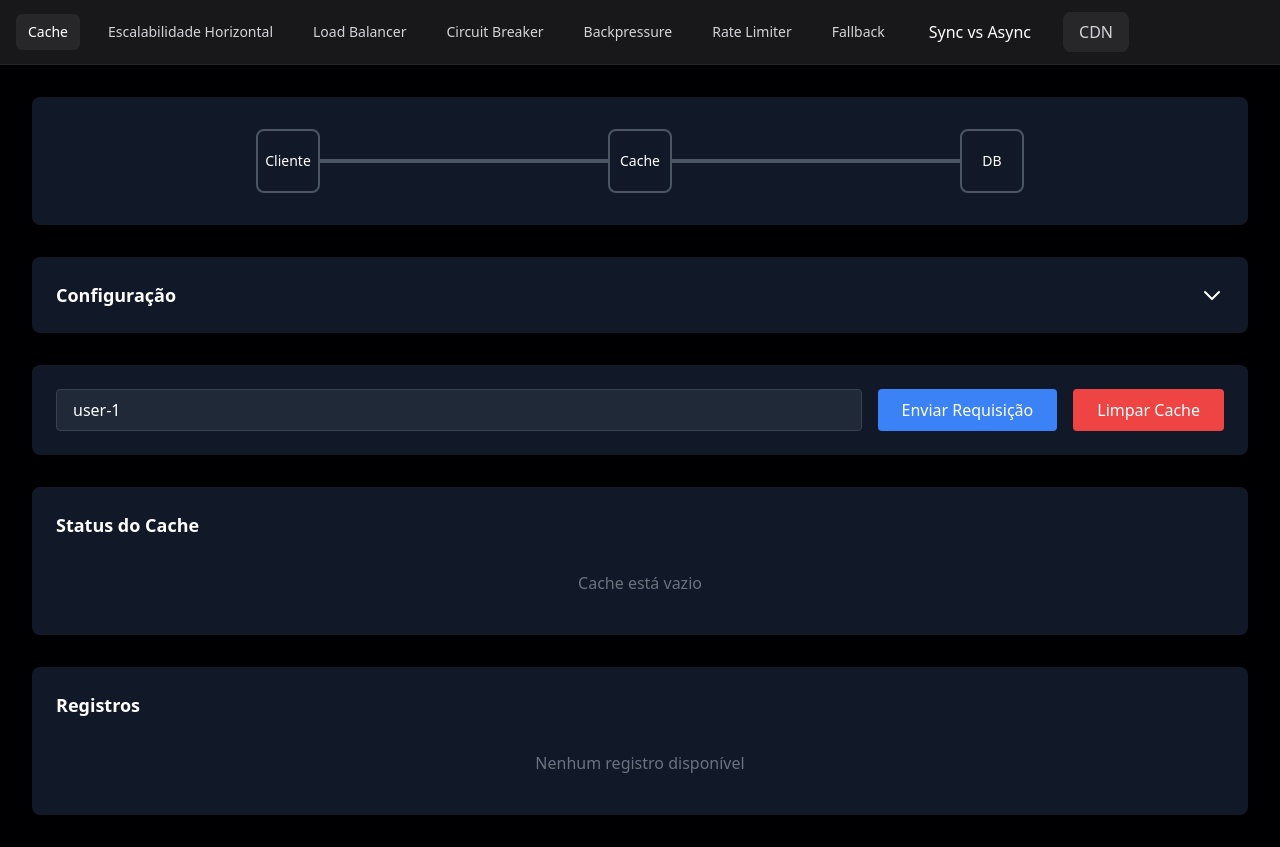
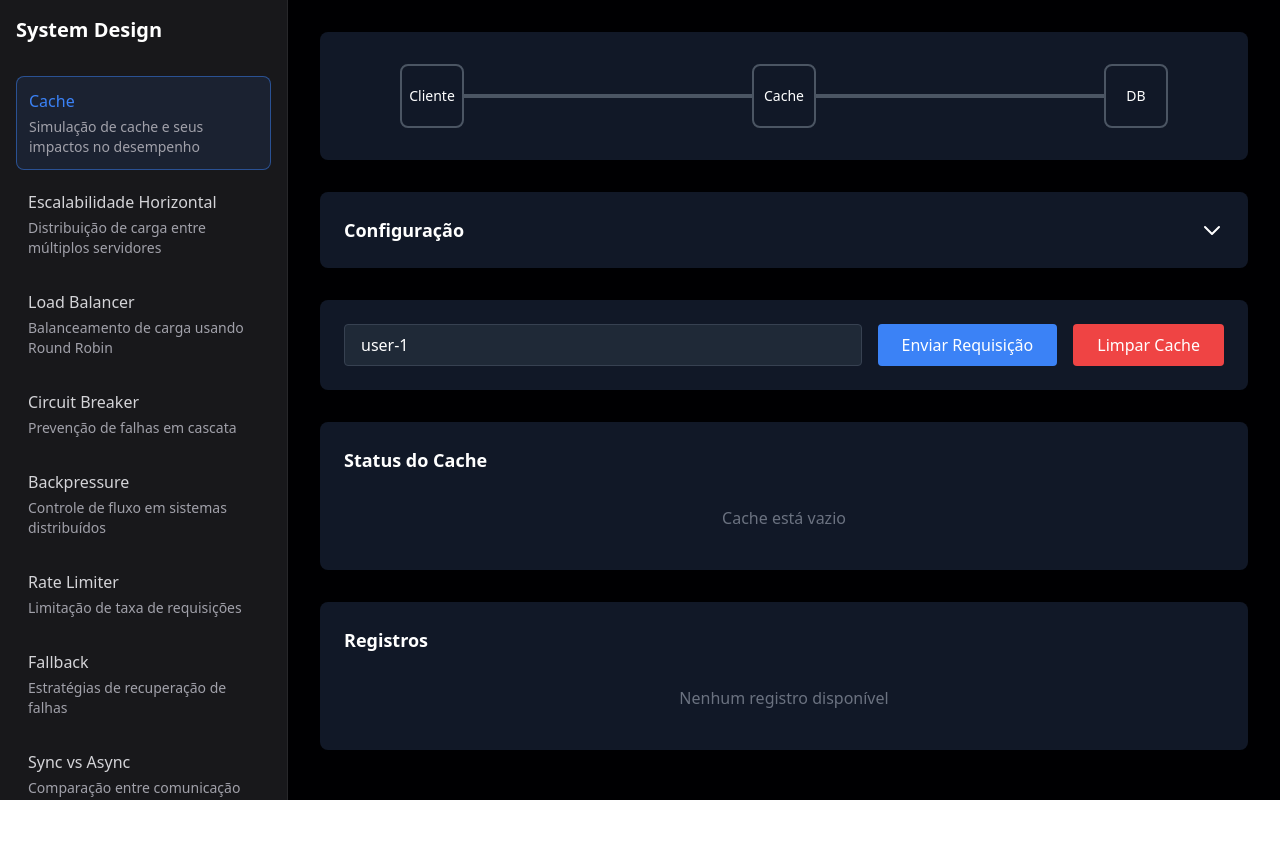
Before and after one commit to flaviojmendes/dinamos, a React (Vite) app: page / in a window 1280 px wide. After the commit the page ends 800 px from the top, so only its background shows below. Built offline with nearby package versions, Linux system fonts and the light colour scheme; a web font is replaced by a local one.

Commit message:
side menu

```diff
--- a/src/App.tsx
+++ b/src/App.tsx
@@ -1,116 +1,122 @@
 import { Routes, Route, NavLink, Link } from 'react-router-dom';
+import { useState, useEffect } from 'react';
+import { motion, AnimatePresence } from 'framer-motion';
 import CacheSimulation from "./components/CacheSimulation/CacheSimulation";
 import HorizontalScaling from './components/HorizontalScaling/HorizontalScaling';
-import LoadBalancer from './components/LoadBalancer/LoadBalancer';
 import CircuitBreaker from './components/CircuitBreaker/CircuitBreaker';
 import Backpressure from './components/Backpressure/Backpressure';
 import RateLimiter from './components/RateLimiter/RateLimiter';
 import Fallback from './components/Fallback/Fallback';
 import AsyncSync from './components/AsyncSync/AsyncSync';
 import CDN from './components/CDN/CDN';
+import RoundRobin from './components/RoundRobin/RoundRobin';
 
 import "./App.css";
-import RoundRobin from './components/RoundRobin/RoundRobin';
+
+const menuItems = [
+  { path: "/", name: "Cache", description: "Simulação de cache e seus impactos no desempenho" },
+  { path: "/horizontal-scaling", name: "Escalabilidade Horizontal", description: "Distribuição de carga entre múltiplos servidores" },
+  { path: "/load-balancer", name: "Load Balancer", description: "Balanceamento de carga usando Round Robin" },
+  { path: "/circuit-breaker", name: "Circuit Breaker", description: "Prevenção de falhas em cascata" },
+  { path: "/backpressure", name: "Backpressure", description: "Controle de fluxo em sistemas distribuídos" },
+  { path: "/rate-limiter", name: "Rate Limiter", description: "Limitação de taxa de requisições" },
+  { path: "/fallback", name: "Fallback", description: "Estratégias de recuperação de falhas" },
+  { path: "/async-sync", name: "Sync vs Async", description: "Comparação entre comunicação síncrona e assíncrona" },
+  { path: "/cdn", name: "CDN", description: "Rede de distribuição de conteúdo" }
+];
 
 export default function App() {
+  const [isSidebarOpen, setIsSidebarOpen] = useState(true);
+  const [isMobile, setIsMobile] = useState(false);
+
+  useEffect(() => {
+    const checkMobile = () => {
+      setIsMobile(window.innerWidth < 768);
+      if (window.innerWidth < 768) {
+        setIsSidebarOpen(false);
+      }
+    };
+
+    checkMobile();
+    window.addEventListener('resize', checkMobile);
+    return () => window.removeEventListener('resize', checkMobile);
+  }, []);
+
   return (
-    <div className="min-h-screen bg-black text-white">
-      <nav className="bg-zinc-900 border-b border-zinc-800">
-        <div className="max-w-7xl mx-auto px-4">
-          <div className="flex items-center justify-between h-16">
-            <div className="flex items-center gap-4">
+    <div className="min-h-screen bg-black text-white flex">
+      {/* Overlay for mobile */}
+      {isMobile && isSidebarOpen && (
+        <div
+          className="fixed inset-0 bg-black bg-opacity-50 z-20"
+          onClick={() => setIsSidebarOpen(false)}
+        />
+      )}
+
+      {/* Sidebar */}
+      <AnimatePresence mode="wait">
+        {(isSidebarOpen || !isMobile) && (
+          <motion.nav
+            initial={{ x: -300 }}
+            animate={{ x: 0 }}
+            exit={{ x: -300 }}
+            transition={{ type: "spring", bounce: 0, duration: 0.4 }}
+            className={`bg-zinc-900 border-r border-zinc-800 w-72 fixed md:relative h-screen z-30 overflow-y-auto
+              ${isMobile ? 'shadow-lg' : ''}`}
+          >
+            <div className="p-4">
+              <div className="flex items-center justify-between mb-8">
+                <h1 className="text-xl font-bold text-white">System Design</h1>
+                {isMobile && (
+                  <button
+                    onClick={() => setIsSidebarOpen(false)}
+                    className="p-2 hover:bg-zinc-800 rounded-lg"
+                  >
+                    <svg className="w-6 h-6" fill="none" stroke="currentColor" viewBox="0 0 24 24">
+                      <path strokeLinecap="round" strokeLinejoin="round" strokeWidth={2} d="M6 18L18 6M6 6l12 12" />
+                    </svg>
+                  </button>
+                )}
+              </div>
+
+              <div className="space-y-2">
+                {menuItems.map((item) => (
                   <NavLink
-                to="/"
+                    key={item.path}
+                    to={item.path}
                     className={({ isActive }) =>
-                  `px-3 py-2 rounded-md text-sm font-medium ${
-                    isActive ? 'bg-zinc-800 text-white' : 'text-zinc-300 hover:bg-zinc-800 hover:text-white'
+                      `block p-3 rounded-lg transition-colors ${
+                        isActive
+                          ? 'bg-blue-500/10 text-blue-500 border border-blue-500/50'
+                          : 'text-zinc-300 hover:bg-zinc-800 hover:text-white'
                       }`
                     }
+                    onClick={() => isMobile && setIsSidebarOpen(false)}
                   >
-                Cache
+                    <div className="font-medium">{item.name}</div>
+                    <div className="text-sm text-zinc-400 mt-1">{item.description}</div>
                   </NavLink>
-              <NavLink
-                to="/horizontal-scaling"
-                className={({ isActive }) =>
-                  `px-3 py-2 rounded-md text-sm font-medium ${
-                    isActive ? 'bg-zinc-800 text-white' : 'text-zinc-300 hover:bg-zinc-800 hover:text-white'
-                  }`
-                }
-              >
-                Escalabilidade Horizontal
-              </NavLink>
-              <NavLink
-                to="/load-balancer"
-                className={({ isActive }) =>
-                  `px-3 py-2 rounded-md text-sm font-medium ${
-                    isActive ? 'bg-zinc-800 text-white' : 'text-zinc-300 hover:bg-zinc-800 hover:text-white'
-                  }`
-                }
-              >
-                Load Balancer
-              </NavLink>
-              <NavLink
-                to="/circuit-breaker"
-                className={({ isActive }) =>
-                  `px-3 py-2 rounded-md text-sm font-medium ${
-                    isActive ? 'bg-zinc-800 text-white' : 'text-zinc-300 hover:bg-zinc-800 hover:text-white'
-                  }`
-                }
-              >
-                Circuit Breaker
-              </NavLink>
-              <NavLink
-                to="/backpressure"
-                className={({ isActive }) =>
-                  `px-3 py-2 rounded-md text-sm font-medium ${
-                    isActive ? 'bg-zinc-800 text-white' : 'text-zinc-300 hover:bg-zinc-800 hover:text-white'
-                  }`
-                }
-              >
-                Backpressure
-              </NavLink>
-              <NavLink
-                to="/rate-limiter"
-                className={({ isActive }) =>
-                  `px-3 py-2 rounded-md text-sm font-medium ${
-                    isActive ? 'bg-zinc-800 text-white' : 'text-zinc-300 hover:bg-zinc-800 hover:text-white'
-                  }`
-                }
-              >
-                Rate Limiter
-              </NavLink>
-              <NavLink
-                to="/fallback"
-                className={({ isActive }) =>
-                  `px-3 py-2 rounded-md text-sm font-medium ${
-                    isActive ? 'bg-zinc-800 text-white' : 'text-zinc-300 hover:bg-zinc-800 hover:text-white'
-                  }`
-                }
-              >
-                Fallback
-              </NavLink>
-              <Link
-                to="/async-sync"
-                className="px-4 py-2 rounded-lg hover:bg-zinc-800"
-              >
-                Sync vs Async
-              </Link>
-              <NavLink
-                to="/cdn"
-                className={({ isActive }) =>
-                  `px-4 py-2 rounded-lg font-medium ${
-                    isActive
-                      ? 'bg-blue-500/10 text-blue-500 border border-blue-500/50'
-                      : 'bg-zinc-800 text-zinc-300 hover:bg-zinc-700'
-                  }`
-                }
-              >
-                CDN
-              </NavLink>
+                ))}
               </div>
             </div>
+          </motion.nav>
+        )}
+      </AnimatePresence>
+
+      {/* Main Content */}
+      <div className="flex-1">
+        {/* Mobile Header */}
+        {isMobile && (
+          <div className="bg-zinc-900 border-b border-zinc-800 p-4 sticky top-0 z-10">
+            <button
+              onClick={() => setIsSidebarOpen(true)}
+              className="p-2 hover:bg-zinc-800 rounded-lg"
+            >
+              <svg className="w-6 h-6" fill="none" stroke="currentColor" viewBox="0 0 24 24">
+                <path strokeLinecap="round" strokeLinejoin="round" strokeWidth={2} d="M4 6h16M4 12h16M4 18h16" />
+              </svg>
+            </button>
           </div>
-      </nav>
+        )}
 
         <main className="max-w-7xl mx-auto">
           <Routes>
@@ -126,5 +132,6 @@ export default function App() {
           </Routes>
         </main>
       </div>
+    </div>
   );
 }
```
Lines whose indentation alone changed are shown as unchanged.
